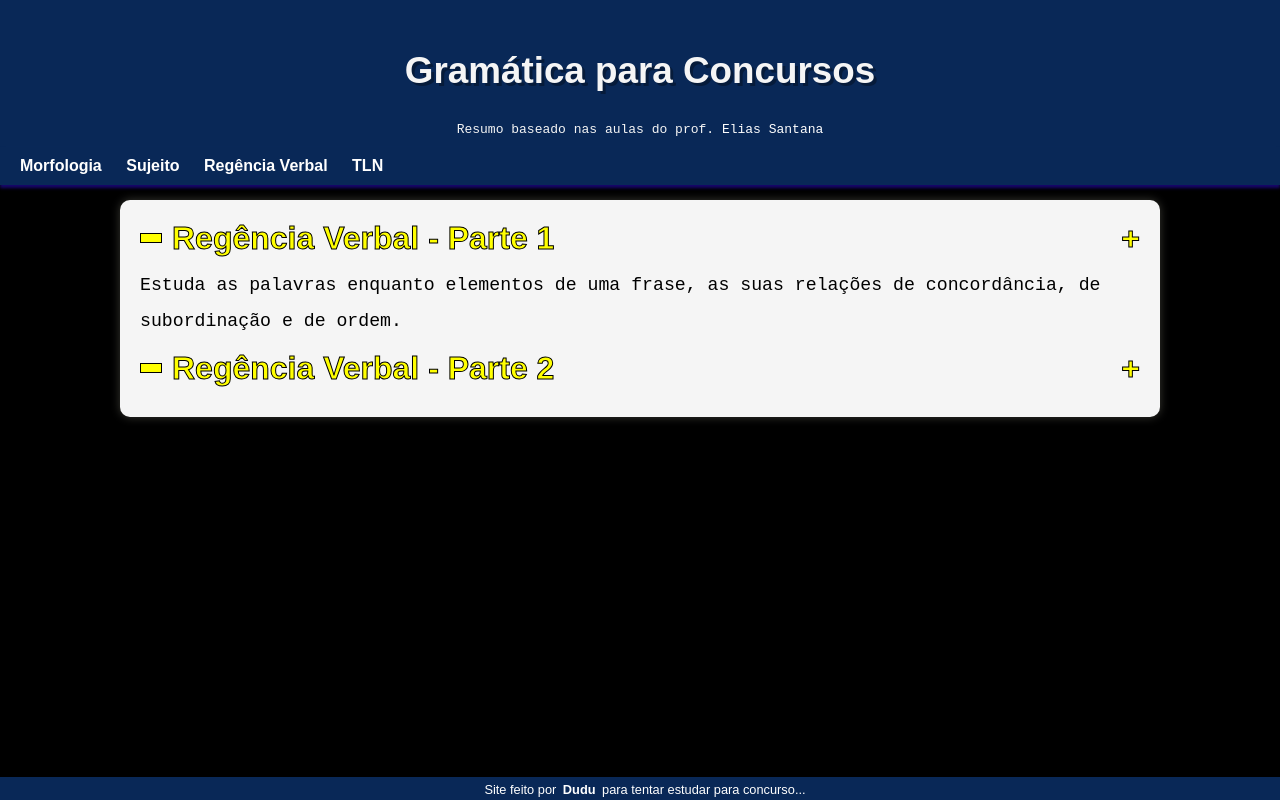
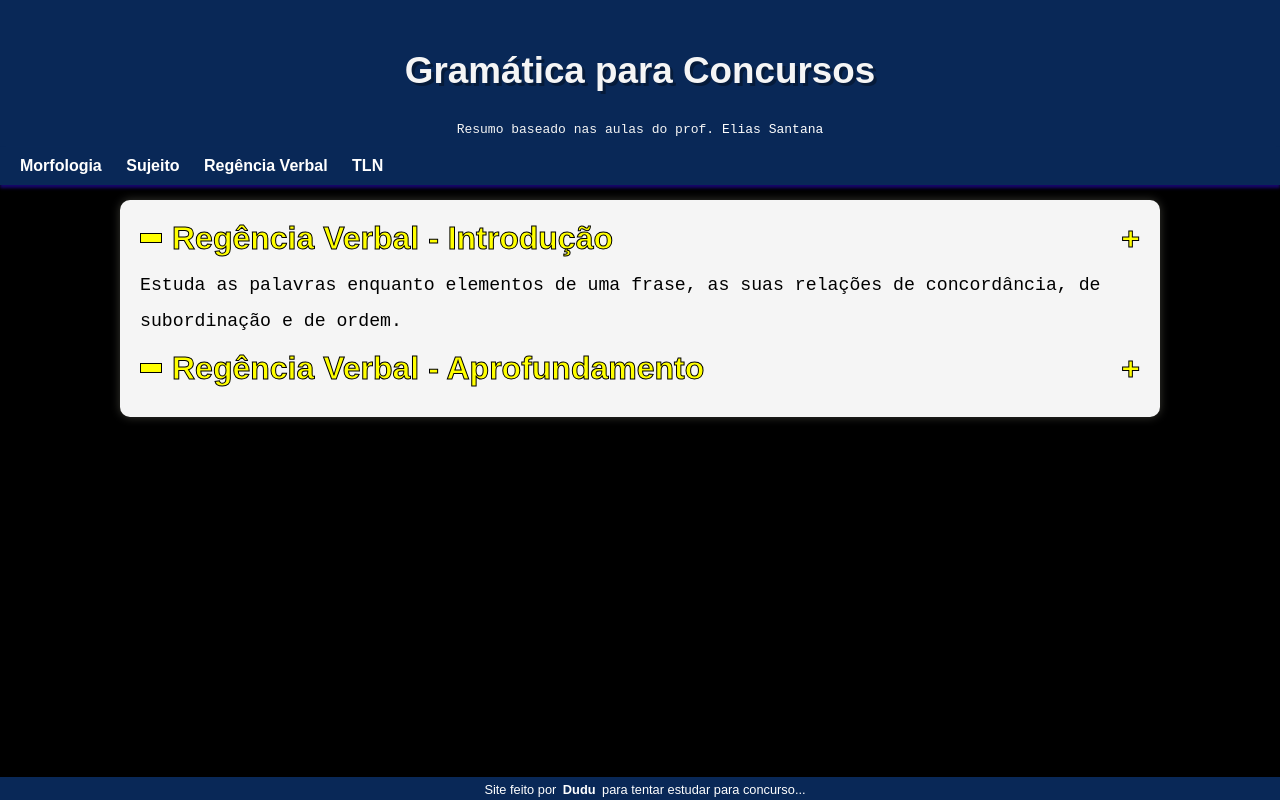
Before and after one commit to lucasetavares/gram-tica, a plain HTML site: page regencia.html in a window 1280 px wide. Drawn offline with Linux system fonts and the light colour scheme; a web font is replaced by a local one.

Commit message:
títulos

```diff
--- a/regencia.html
+++ b/regencia.html
@@ -25,7 +25,7 @@
                     <input type="checkbox" class="principal-input" id="item-300">
                     <div class="trigger-wrapper">
                         <label for="item-300">
-                            <h1 class="titulo1">Regência Verbal - Parte 1</h1>
+                            <h1 class="titulo1">Regência Verbal - Introdução</h1>
                         </label>
                         <section>
                             <p>Estuda as palavras enquanto elementos de uma frase, as suas relações de concordância, de subordinação e de ordem.</p>
@@ -134,7 +134,7 @@
                     <input type="checkbox" class="principal-input" id="item-306">
                     <div class="trigger-wrapper">
                         <label for="item-306">
-                            <h1 class="titulo1">Regência Verbal - Parte 2</h1>
+                            <h1 class="titulo1">Regência Verbal - Aprofundamento</h1>
                         </label>
                         <section>
                             <input type="checkbox" class="trigger-input" id="item-307">
```
